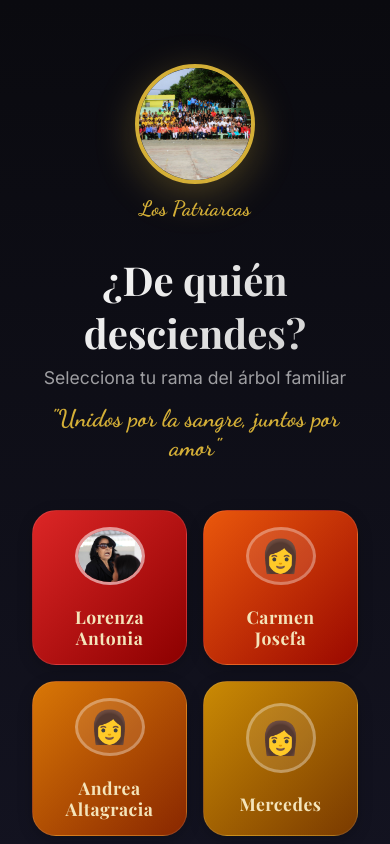
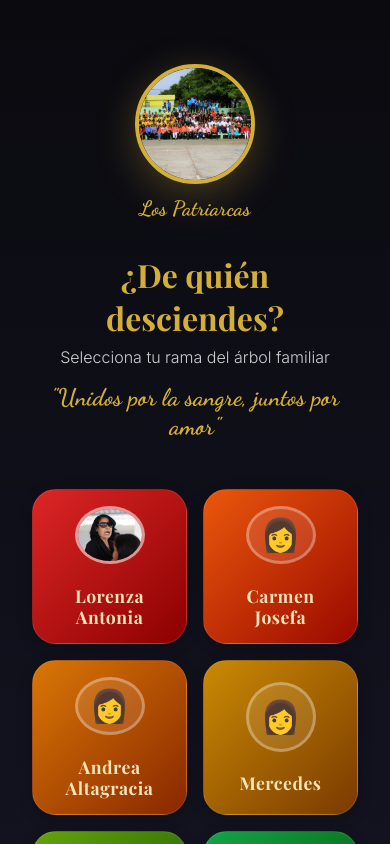
Before and after one commit to ExpertosTI/raices, a React (Vite) app: page /select in a window 390 px wide. Shown: the top 844 px of the page. Built offline with nearby package versions, Linux system fonts and the light colour scheme.

Commit message:
Fix CSP, Mobile Button and simplified UI

```diff
--- a/src/modules/family/components/SelectionScreen.css
+++ b/src/modules/family/components/SelectionScreen.css
@@ -47,18 +47,17 @@
 /* Titles */
 .selection-title {
     font-family: 'Playfair Display', serif;
-    font-size: 2.5rem;
+    font-size: 2rem;
     margin-bottom: 0.5rem;
-    background: linear-gradient(135deg, #fff, #ccc);
-    -webkit-background-clip: text;
-    -webkit-text-fill-color: transparent;
-    background-clip: text;
+    color: #D4AF37;
+    text-align: center;
 }
 
 .selection-subtitle {
-    color: rgba(255, 255, 255, 0.6);
-    font-size: 1.1rem;
+    color: rgba(255, 255, 255, 0.8);
+    font-size: 1rem;
     margin-bottom: 1rem;
+    font-weight: 300;
 }
 
 .family-motto {
--- a/src/modules/home/components/SplashScreen.css
+++ b/src/modules/home/components/SplashScreen.css
@@ -192,9 +192,9 @@
     background: transparent;
     color: #D4AF37;
     border: 2px solid #D4AF37;
-    padding: 1rem 3rem;
+    padding: 1rem 2rem;
     font-family: 'Playfair Display', serif;
-    font-size: 1.2rem;
+    font-size: 1.1rem;
     font-weight: 600;
     letter-spacing: 2px;
     border-radius: 4px;
@@ -204,6 +204,8 @@
     transition: all 0.4s ease;
     text-transform: uppercase;
     box-shadow: 0 0 15px rgba(212, 175, 55, 0.1);
+    max-width: 90%;
+    width: auto;
 }
 
 .splash-enter-btn:hover {
```
Also changed, not shown: 2 other files (tests, documents, lock files or other folders).
